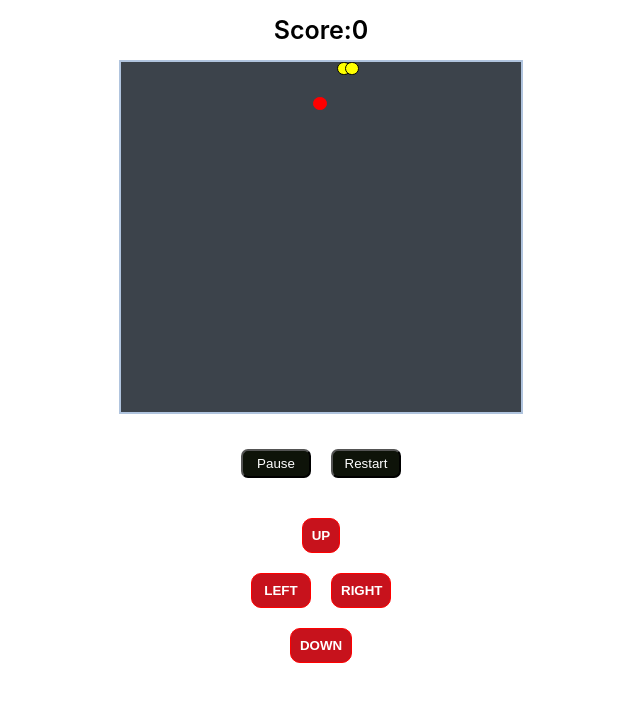
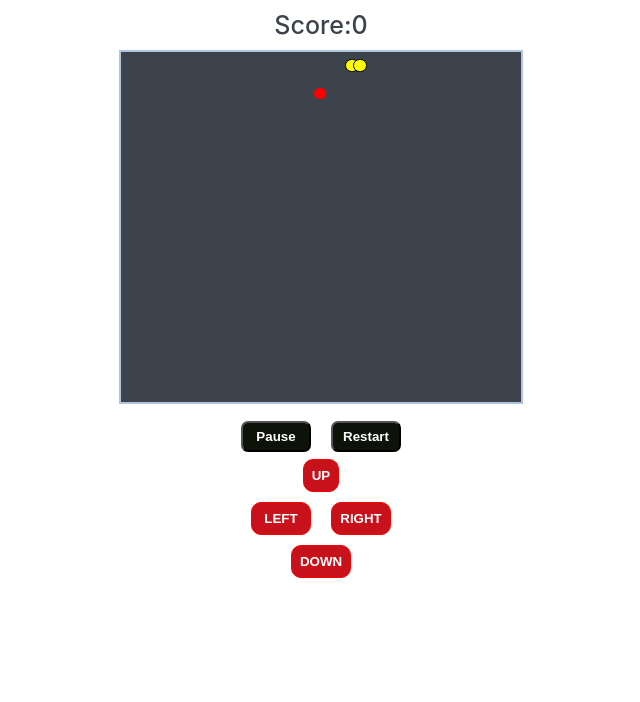
Before and after one commit to ajmalbly27/Snake-game, a React (Create React App) app: page / in a window 1280 px wide. Shown: the top 702 px of the page, without its empty margins (319-959 px from the left). Built offline with nearby package versions, Linux system fonts and the light colour scheme.

Commit message:
Alert function is removed

```diff
--- a/src/App.css
+++ b/src/App.css
@@ -1,6 +1,6 @@
 .game-area {
   position: relative;
-  margin: 15px auto;
+  margin: 10px auto;
   width: 400px;
   height: 350px;
   border: 2px solid lightsteelblue;
@@ -22,7 +22,7 @@
   width: 3%;
   height: 3%;
   background: red;
-  border: 1px solid red;
+  border: 1px solid rgb(60, 67, 75);
   border-radius: 7px;
   z-index: 1;
 }
@@ -34,15 +34,17 @@
 }
 
 .score {
-  margin-top: 15px;
+  margin-top: 10px;
   font-size: 25px;
-  font-weight: 600;
+  font-weight: 500;
+  color: rgb(60, 67, 75);
 }
 
 .btn {
   width: 70px;
-  margin: 20px 10px;
-  padding: 5px;
+  margin: 7px 10px;
+  padding: 6px;
+  font-weight: 600;
   color: #fff;
   background-color: rgb(14, 19, 9);
   border-radius: 7px;
@@ -52,7 +54,6 @@
   display: flex;
   flex-direction: column;
   align-items: center;
-  margin: 10px;
 }
 
 .left,.right {
@@ -61,8 +62,7 @@
 }
 
 .button {
-  margin: 10px;
-  padding: 9px;
+  padding: 8px;
   border-radius: 10px;
   border: 1px solid red;
   font-weight: bold;
@@ -70,9 +70,21 @@
   background-color: rgb(199, 18, 28);
 }
 
+.game-over {
+  font-size: large;
+  font-weight: 700;
+  color: red;
+}
+
 @media(max-width:416px) {
   .game-area{
     width: 80vw;
     height: 40vh;
   }
+  .navigation-button {
+    margin: 10px;
+  }
+  .button {
+    margin: 10px;
+  }
 }
--- a/src/App.js
+++ b/src/App.js
@@ -6,7 +6,7 @@ import './App.css';
 
 const getRandomCoordinates = () => {
     let min = 1;
-    let max = 98;
+    let max = 97;
     let x = Math.floor((Math.random()*(max-min+1)+min)/2)*2;
     let y = Math.floor((Math.random()*(max-min+1)+min)/2)*2;
     return [x,y]
@@ -14,10 +14,11 @@ const getRandomCoordinates = () => {
 
 const App = () => {
 
-    const [snakeDots, setSnakeDots] = useState([ [0,0],[2,0] ]);
+    const [snakeDots, setSnakeDots] = useState([ [2,2],[4,2] ]);
     const [direction, setDirection] = useState('RIGHT');
     const [food, setFood] = useState(getRandomCoordinates());
     const [speed, setSpeed] = useState(200);
+    const [isGameOver, setIsGameOver] = useState(false);
     const [status, setStatus] = useState(true);
 
     let intervalId = useRef();
@@ -61,6 +62,17 @@ const App = () => {
     }
 
     const onKeyDown = (e) => {
+
+        if(direction === 'RIGHT' && e.key === 'ArrowLeft') {
+            return;
+        } else if(direction === 'LEFT' && e.key === 'ArrowRight') {
+            return;
+        } else if(direction === 'DOWN' && e.key === 'ArrowUp') {
+            return;
+        }else if(direction === 'UP' && e.key === 'ArrowDown') {
+            return;
+        }
+
         switch(e.key) {
             case 'ArrowDown':
                 setDirection('DOWN');
@@ -79,7 +91,7 @@ const App = () => {
 
     const checkIfOutOfBorders = () => {
         let head = snakeDots[snakeDots.length - 1];
-        if(head[0]<0 || head[0]>=100 || head[1]<0 || head[1]>=100){
+        if(head[0]<1 || head[0]>95 || head[1]<1 || head[1]>95){
             onGameOver();
         }
     }
@@ -117,10 +129,12 @@ const App = () => {
     }
 
     const onGameOver = () => {
-        alert(`Game Over: Your high score is: ${snakeDots.length*10 - 20}`);
-        setSnakeDots([ [0,0],[2,0] ]);
-        setDirection('RIGHT');
-        setSpeed(200);
+        clearInterval(intervalId.current);
+        setIsGameOver(true);
+        // alert(`Game Over: Your high score is: ${snakeDots.length*10 - 20}`);
+        // setSnakeDots([ [0,0],[2,0] ]);
+        // setDirection('RIGHT');
+        // setSpeed(200);
     }
 
     const handlePause = () => {
@@ -134,10 +148,11 @@ const App = () => {
     }
 
     const handleRestart = () => {
-        setSnakeDots([ [0,0],[2,0] ]);
+        setSnakeDots([ [2,2],[4,2] ]);
         setDirection('RIGHT');
         setSpeed(200);
         setStatus(true);
+        setIsGameOver(false);
     }
 
     const handleLeftButton = () => {
@@ -165,12 +180,17 @@ const App = () => {
                 <Snake snakeDots={snakeDots}/>
                 <Food dot={food}/>
             </div>
+            { isGameOver ? <div className="game-over">{`Game Over: Your score is: ${snakeDots.length*10 - 20}`}</div> : null }
             <div>
-                { status
-                    ? <button className="btn" onClick={() => handlePause()}>Pause</button>
-                    : <button className="btn" onClick={() => handleResume()}>Resume</button>
+                { !isGameOver ?
+                    <div>
+                        { status ? <button className="btn" onClick={() => handlePause()}>Pause</button>
+                                : <button className="btn" onClick={() => handleResume()}>Resume</button>
+                        }
+                        <button className="btn" onClick={() => handleRestart()}>Restart</button>
+                    </div>
+                    : <button className="btn" onClick={() => handleRestart()}>Restart</button>
                 }
-                <button className="btn" onClick={() => handleRestart()}>Restart</button>
             </div>
             <div className="navigation-button">
                 <button className="button" onClick={handleUpButton}>UP</button>
```
